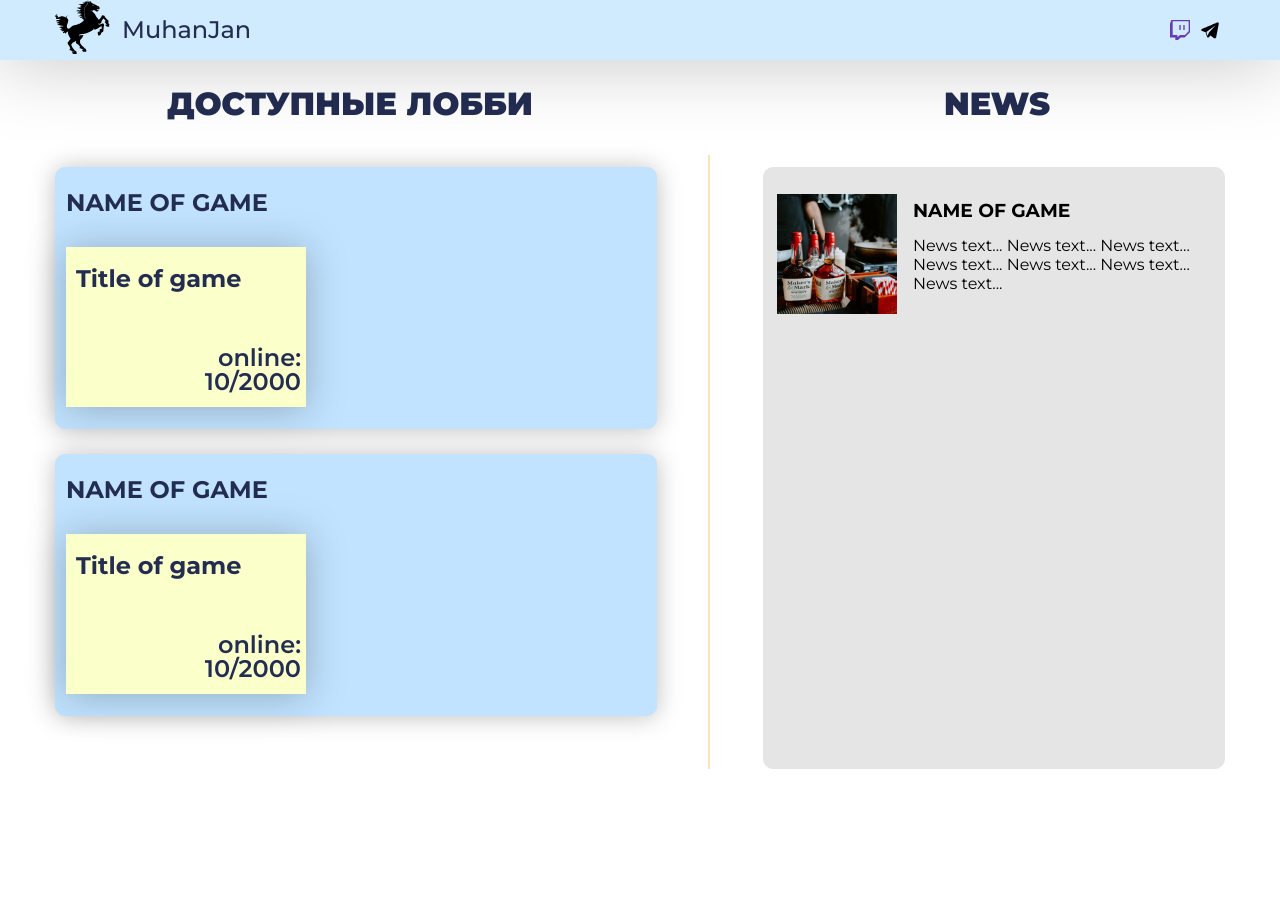
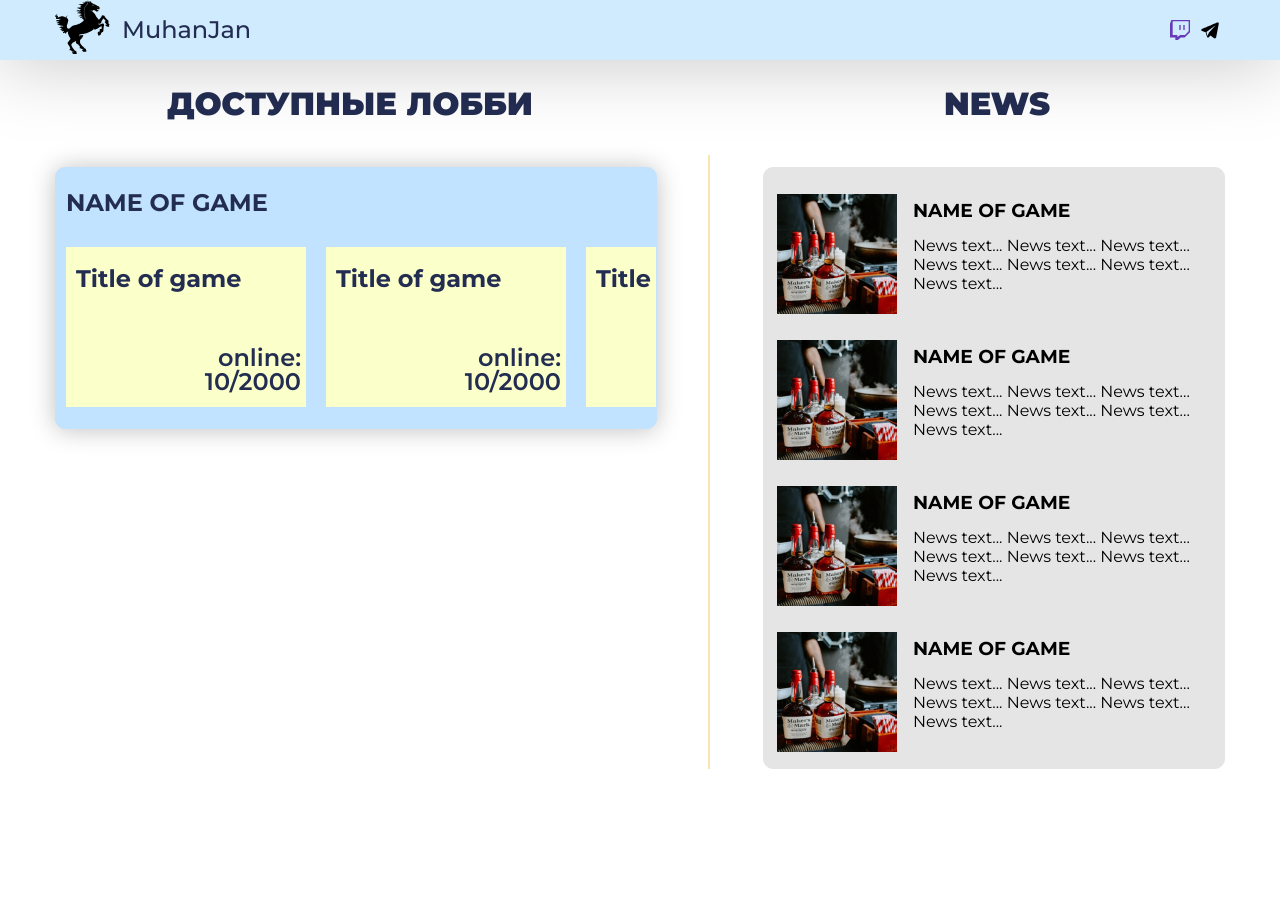
Before and after one commit to maksperskiy/MuhanjanDjango, a Django app: page / in a window 1280 px wide. Shown: the top 897 px of the page. Run offline with Django 4.2, Linux system fonts and the light colour scheme.

Commit message:
add scrolls bars

```diff
--- a/muhanjan_loto/main/static/main/css/main.css
+++ b/muhanjan_loto/main/static/main/css/main.css
@@ -134,7 +134,6 @@ body {
     width: 240px;
     height: 160px;
     background: #FBFFC9;
-    filter: drop-shadow(0px 2px 19px rgba(0, 0, 0, 0.25));
 }
 
 .block-game h1{
@@ -190,6 +189,37 @@ body {
     border: 1px solid #F9E6AD;
 }
 
+/* scrolls */
+
+.scrolling-news {
+    display: block;
+    max-height: 600px;
+    overflow-y: scroll;
+    scroll-behavior: smooth;
+}
+
+.scrolling-games{
+    display: flex;
+    max-width: 600px;
+    overflow-x: scroll;
+    scroll-behavior: smooth;
+}
+
+scroll-page {
+    display: flex;
+    height: 100%;
+}
+
+.scrolling-news::-webkit-scrollbar{
+    width: 0;
+}
+
+/*
+.scrolling-games::-webkit-scrollbar{
+    width: 0;
+}
+*/
+
 .border{
     border: 2px solid black;
 }
--- a/muhanjan_loto/main/templates/main/index.html
+++ b/muhanjan_loto/main/templates/main/index.html
@@ -30,15 +30,35 @@
                     <div class="lobby-text">
                         <h1>NAME OF GAME</h1>
                     </div>
+                    <scroll-container class="scrolling-games">
+                        <scroll-page>
                             <div class="title-game">
                                 <div class="block-game">
                                     <h1>Title of game</h1>
                                     <h5>online: 10/2000</h5>
                                 </div>
                             </div>
+                        </scroll-page>
+                        <scroll-page>
+                            <div class="title-game">
+                                <div class="block-game">
+                                    <h1>Title of game</h1>
+                                    <h5>online: 10/2000</h5>
+                                </div>
+                            </div>
+                        </scroll-page>
+                        <scroll-page>
+                            <div class="title-game">
+                                <div class="block-game">
+                                    <h1>Title of game</h1>
+                                    <h5>online: 10/2000</h5>
+                                </div>
+                            </div>
+                        </scroll-page>
+                    </scroll-container>
                 </div>
 
-                <div class="lobby">
+                <!--div class="lobby">
                     <div class="lobby-text">
                         <h1>NAME OF GAME</h1>
                     </div>
@@ -48,13 +68,16 @@
                             <h5>online: 10/2000</h5>
                         </div>
                     </div>
-                </div>
+                </div-->
 
             </div>
 
             <div class="delimeter"></div>
 
             <div class="news">
+                <scroll-container class="scrolling-news">
+
+                    <scroll-page>
                         <div class="title-news">
                         <img src="{% static 'main/images/img.jpg' %}">
                             <div class="news-text">
@@ -62,8 +85,57 @@
                                 <p>News text... News text... News text...
                                     News text... News text... News text... News text...</p>
                             </div>
+                        </div>
+                    </scroll-page>
 
+                    <scroll-page>
+                        <div class="title-news">
+                        <img src="{% static 'main/images/img.jpg' %}">
+                            <div class="news-text">
+                                <h3>NAME OF GAME</h3>
+                                <p>News text... News text... News text...
+                                    News text... News text... News text... News text...</p>
                             </div>
+                        </div>
+                    </scroll-page>
+
+                    <scroll-page>
+                        <div class="title-news">
+                        <img src="{% static 'main/images/img.jpg' %}">
+                            <div class="news-text">
+                                <h3>NAME OF GAME</h3>
+                                <p>News text... News text... News text...
+                                    News text... News text... News text... News text...</p>
+                            </div>
+                        </div>
+                    </scroll-page>
+
+                    <scroll-page>
+                        <div class="title-news">
+                        <img src="{% static 'main/images/img.jpg' %}">
+                            <div class="news-text">
+                                <h3>NAME OF GAME</h3>
+                                <p>News text... News text... News text...
+                                    News text... News text... News text... News text...</p>
+                            </div>
+                        </div>
+                    </scroll-page>
+
+                    <scroll-page>
+                        <div class="title-news">
+                        <img src="{% static 'main/images/img.jpg' %}">
+                            <div class="news-text">
+                                <h3>NAME OF GAME</h3>
+                                <p>News text... News text... News text...
+                                    News text... News text... News text... News text...</p>
+                            </div>
+                        </div>
+                    </scroll-page>
+
+
+
+
+                </scroll-container>
             </div>
         </div>
     </section>
```
Lines whose indentation alone changed are shown as unchanged.
